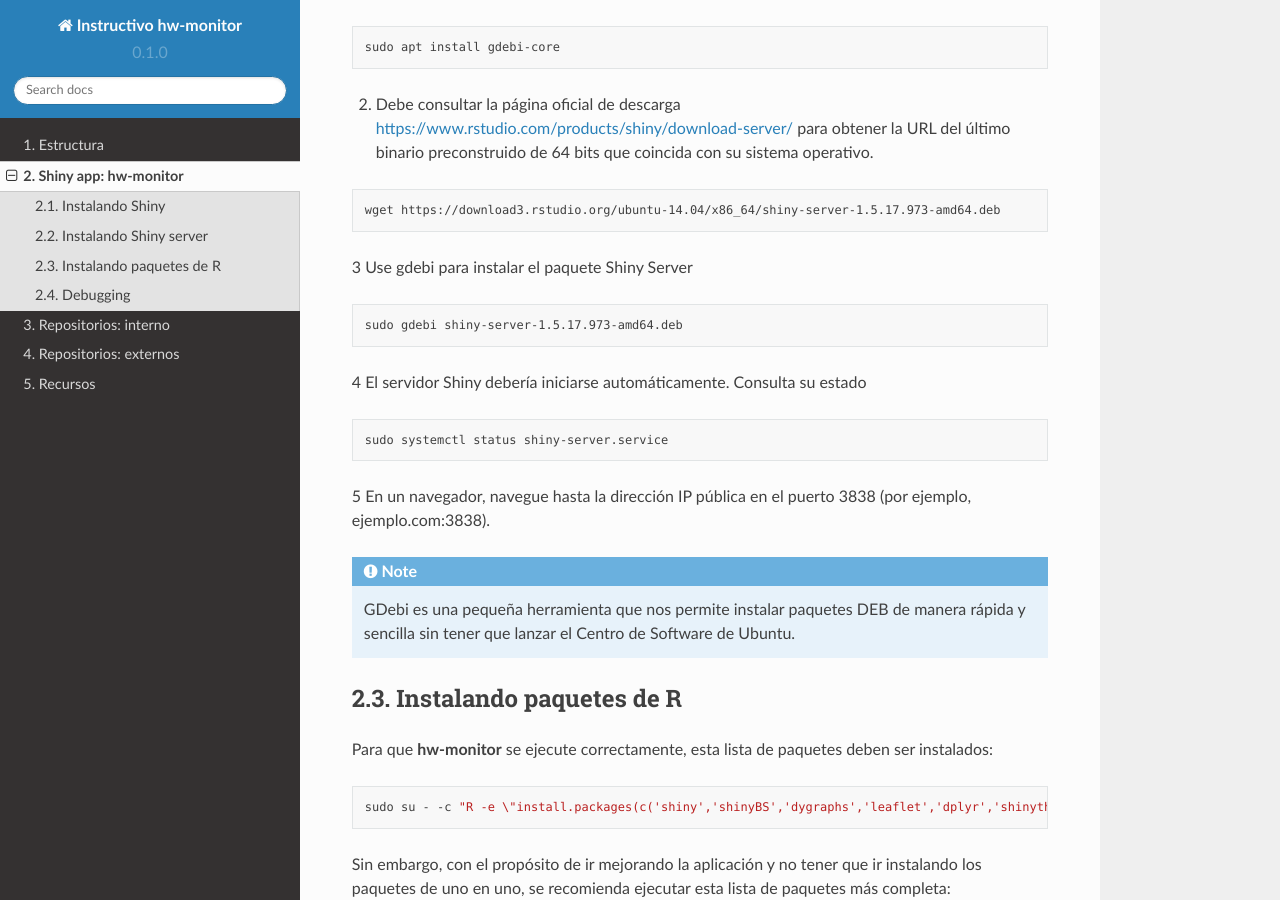
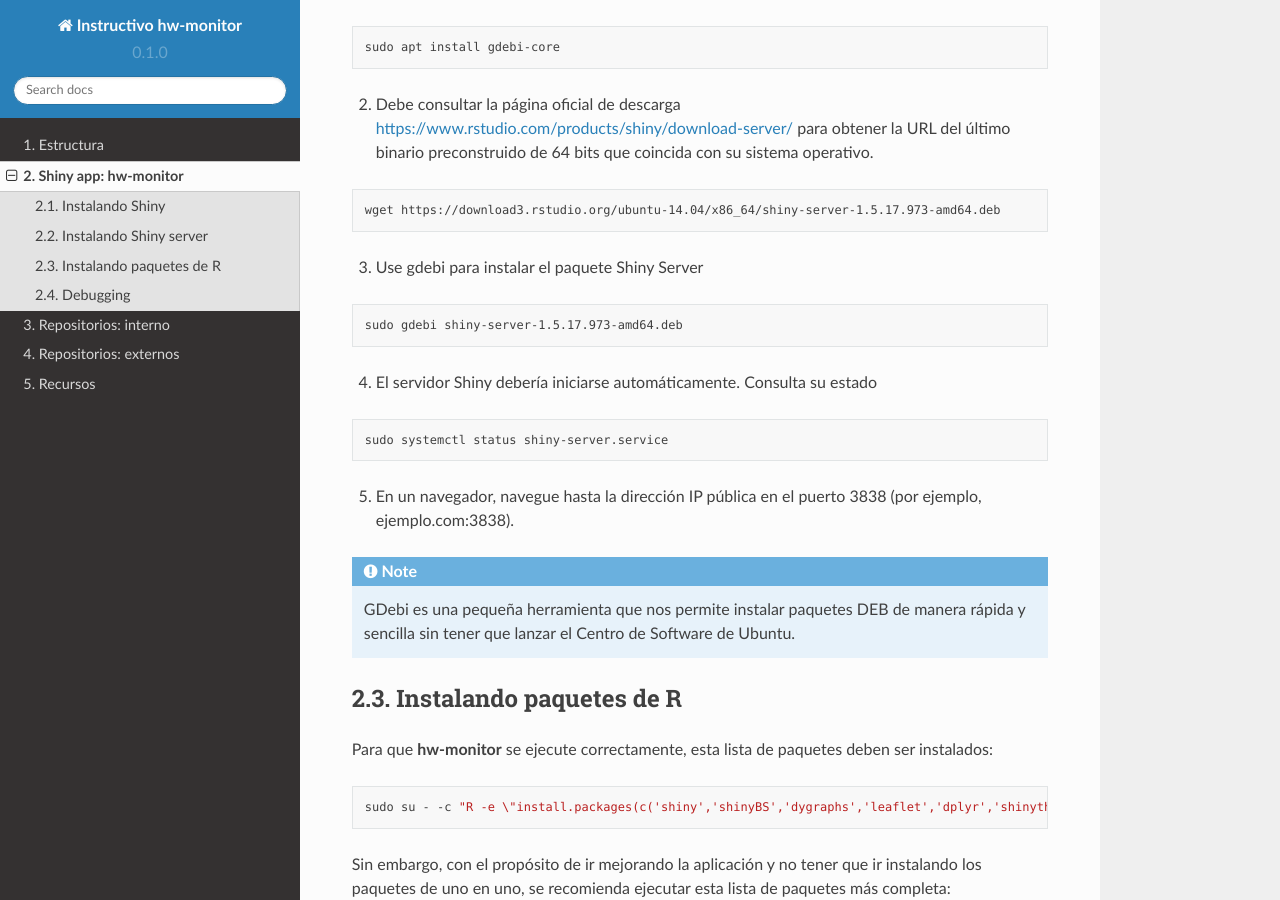
Before and after one commit to chsegura/rtd-tutorial, a Sphinx documentation site: the page built from docs/source/monitor.rst, in a window 1280 px wide and 900 px high, scrolled down 1775 px. Built offline with Sphinx 7.4.7 and the Read the Docs theme 2.0.0, drawn with Linux system fonts in a browser that asks for light colours.

Commit message:
Update monitor.rst

```diff
--- a/docs/source/monitor.rst
+++ b/docs/source/monitor.rst
@@ -70,19 +70,19 @@ Shiny server construye un servidor web diseñado específicamente para alojar ap
 
    wget https://download3.rstudio.org/ubuntu-14.04/x86_64/shiny-server-1.5.17.973-amd64.deb
 
-3 Use gdebi para instalar el paquete Shiny Server
+3. Use gdebi para instalar el paquete Shiny Server
 
 .. code:: bash
 
    sudo gdebi shiny-server-1.5.17.973-amd64.deb
 
-4 El servidor Shiny debería iniciarse automáticamente. Consulta su estado
+4. El servidor Shiny debería iniciarse automáticamente. Consulta su estado
 
 .. code:: bash
 
    sudo systemctl status shiny-server.service
 
-5 En un navegador, navegue hasta la dirección IP pública en el puerto 3838 (por ejemplo, ejemplo.com:3838).
+5. En un navegador, navegue hasta la dirección IP pública en el puerto 3838 (por ejemplo, ejemplo.com:3838).
 
 .. note::
    GDebi es una pequeña herramienta que nos permite instalar paquetes DEB de manera rápida y sencilla sin tener que lanzar el Centro de Software de Ubuntu.
```
